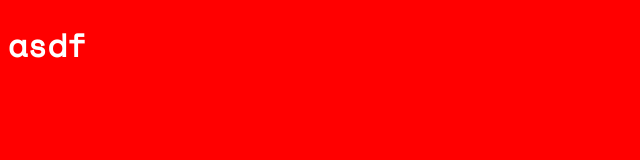
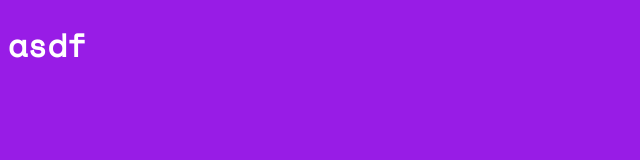
Before and after one commit to MobSlicer152/MobSlicer152.github.io, a plain HTML site: page index.html in a window 1280 px wide. Shown: the whole page, without its empty margins (0-640 px from the left). Drawn offline with nearby package versions, Linux system fonts and the light colour scheme.

Commit message:
Update index.html

```diff
--- a/index.html
+++ b/index.html
@@ -8,7 +8,7 @@
 <style>
 	body {
 		font-family: "Space Mono", monospace;
-		background-color: red;
+		background-color: #981ce6;
 		color: white;
 	}
 </style>
```
